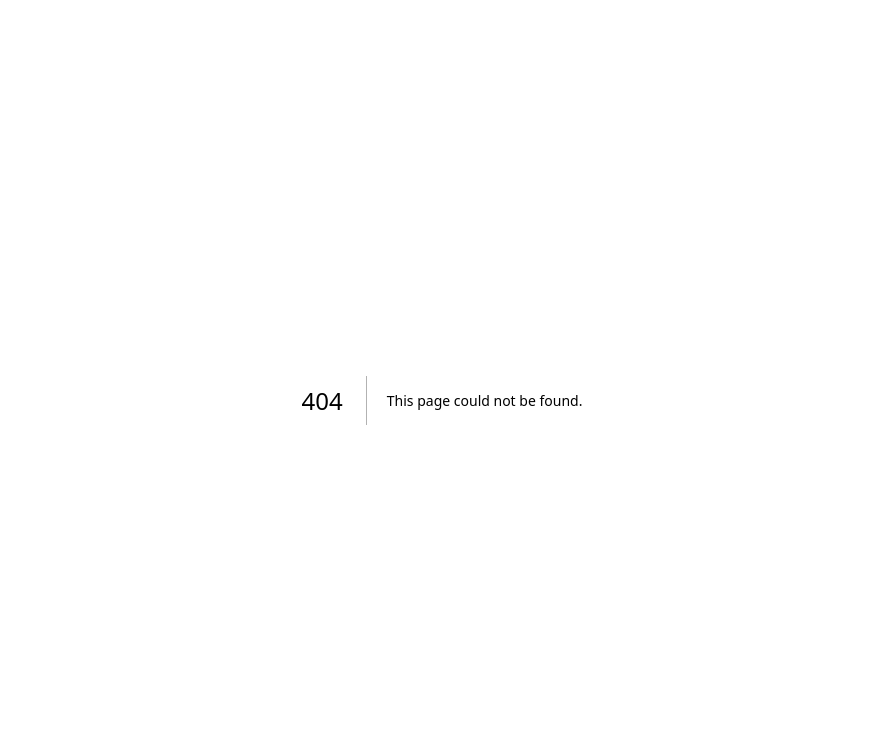
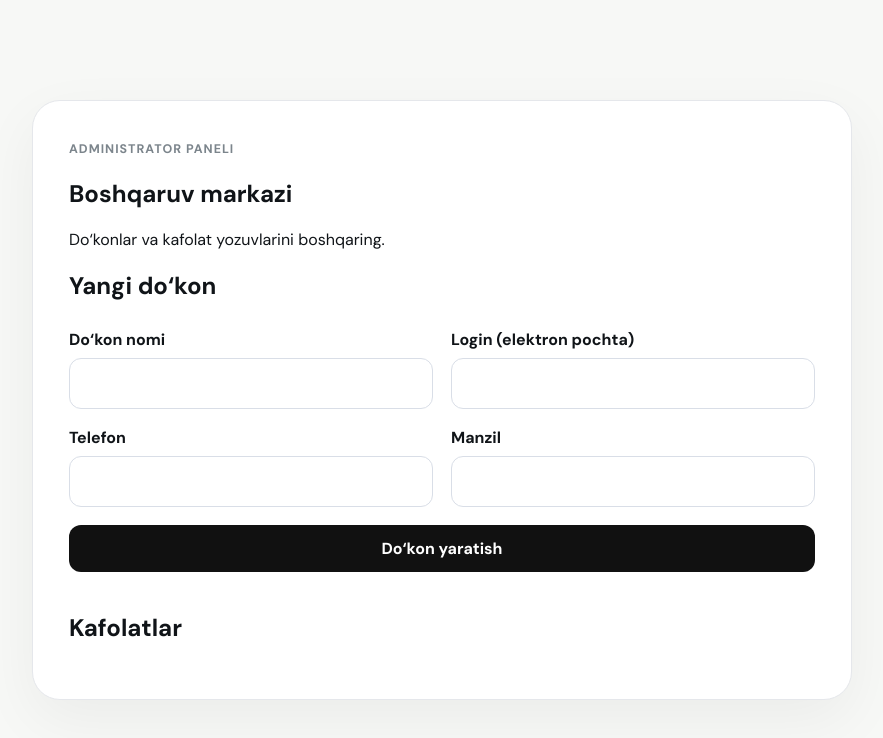
Before and after one commit to Fentoph-Company/garantiya, a Next.js app: page /admin in a window 1280 px wide. Before the commit this address had no page. Shown: the top 738 px of the page, without its empty margins (198-1081 px from the left). Built offline with nearby package versions, Linux system fonts and the light colour scheme; no server answers.

Commit message:
feat: add Uzbek administrator dashboard

```diff
--- /dev/null
+++ b/app/admin/page.tsx
@@ -0,0 +1,14 @@
+"use client";
+import {useEffect,useState} from "react";
+export default function Admin(){
+ const [shops,setShops]=useState({name:"",email:"",phone:"",address:""}),[created,setCreated]=useState<any>(null),[items,setItems]=useState<any[]>([]),[error,setError]=useState("");
+ async function load(){const r=await fetch("/api/admin/warranties");if(r.ok)setItems(await r.json())}
+ useEffect(()=>{load()},[]);
+ async function create(e:any){e.preventDefault();setError("");const r=await fetch("/api/admin/shops",{method:"POST",headers:{"Content-Type":"application/json"},body:JSON.stringify(shops)});const d=await r.json();if(!r.ok)return setError(d.error);setCreated(d);setShops({name:"",email:"",phone:"",address:""});}
+ async function del(id:string){if(!confirm("Ushbu kafolatni o‘chirishni tasdiqlaysizmi?"))return;await fetch("/api/admin/warranties?id="+id,{method:"DELETE"});load()}
+ return <main className="auth-page"><section className="auth-card wide-card"><span className="eyebrow">Administrator paneli</span><h1>Boshqaruv markazi</h1><p>Do‘konlar va kafolat yozuvlarini boshqaring.</p>
+ <h2>Yangi do‘kon</h2><form className="form-grid" onSubmit={create}>{["name","email","phone","address"].map(k=><label key={k}>{({name:"Do‘kon nomi",email:"Login (elektron pochta)",phone:"Telefon",address:"Manzil"} as any)[k]}<input required={k==="name"||k==="email"} value={(shops as any)[k]} onChange={e=>setShops({...shops,[k]:e.target.value})}/></label>)}<button className="primary-button form-submit">Do‘kon yaratish</button></form>
+ {error&&<div className="error-box">{error}</div>}{created&&<div className="warning-box"><strong>Login:</strong> {created.login}<br/><strong>Vaqtinchalik parol:</strong> {created.temporaryPassword}<br/>Bu parolni xavfsiz joyga saqlang. U sotuvchiga birinchi kirishda almashtirilishi kerak.</div>}
+ <h2 style={{marginTop:40}}>Kafolatlar</h2><div>{items.map(w=><div key={w.id} className="link-box" style={{marginBottom:10}}><strong>{w.product} — {w.model}</strong><br/>Do‘kon: {w.shop.name} · Narx: {w.price} UZS · Tugash: {new Date(w.warrantyTo).toLocaleDateString("uz-UZ")}<br/><button className="secondary-button" onClick={()=>del(w.id)}>O‘chirish</button></div>)}</div>
+ </section></main>
+}
```
